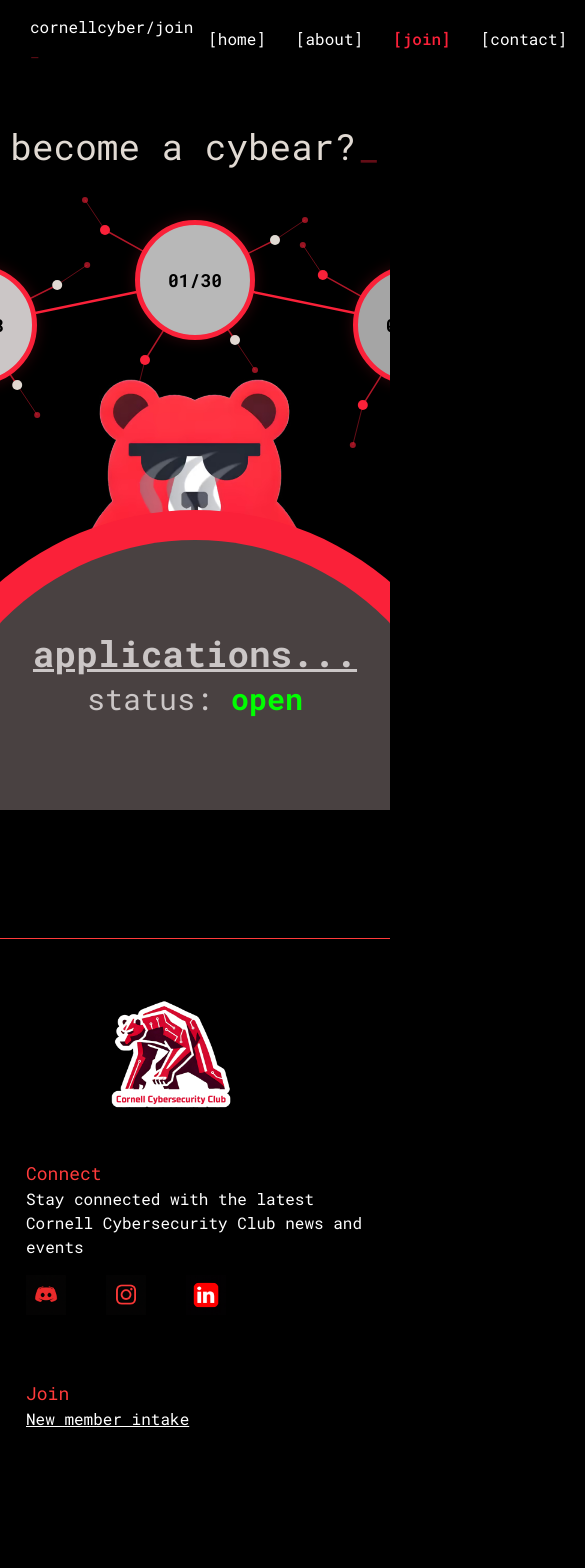
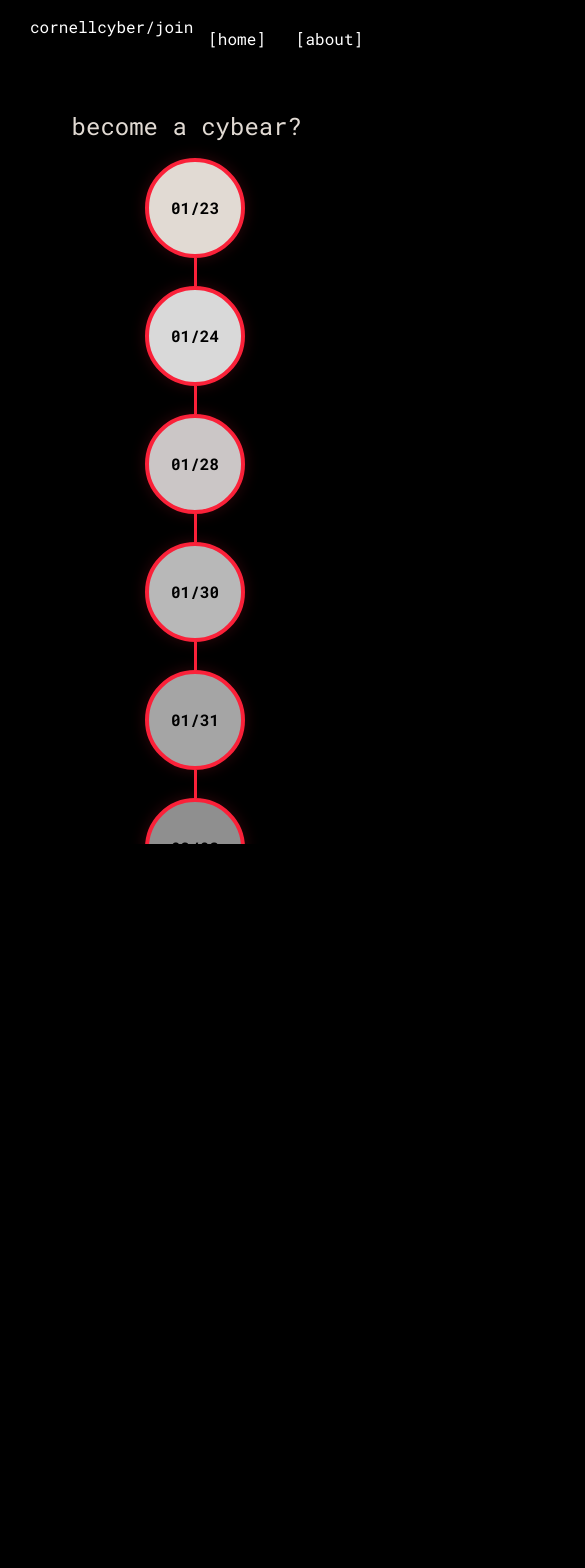
Before and after one commit to Cornell-Cybersecurity-Club/webdev-fa25, a React (Vite) app in the folder cyber-security-website/: page /join in a window 390 px wide. Shown: the top 1568 px of the page, 585 px wide, since content can reach past the window. After the commit the page ends 844 px from the top, so only its background shows below. Built offline with nearby package versions, Linux system fonts and the light colour scheme.

Commit message:
Fixed mobile version
.

```diff
--- a/cyber-security-website/src/pages/Join.css
+++ b/cyber-security-website/src/pages/Join.css
@@ -1,14 +1,23 @@
 @keyframes cursorBlink {
-  0%, 100% {
-    opacity: 1;
-  }
-  50% {
-    opacity: 0;
-  }
+  0%, 100% { opacity: 1; }
+  50% { opacity: 0; }
 }
 
 .cursor-blink {
   animation: cursorBlink 1s ease-in-out infinite;
+}
+
+html, body {
+  max-width: 100%;
+  overflow-x: hidden;
+  height: 100%;
+  margin: 0;
+  padding: 0;
+  background-color: black;
+}
+
+.relative.w-\[600px\] {
+  pointer-events: auto;
 }
 
 .date-circle {
@@ -28,31 +37,31 @@
   border: 3px solid #9e0000;
   border-radius: 12px;
   z-index: 51;
-  padding: 20px 30px 10px 10px;
+  padding: 20px 10px 10px 10px;
   overflow: hidden;
+  display: flex;
+  flex-direction: column;
+  justify-content: center;
 }
 
 .popup-content {
   font-family: "Roboto Mono", monospace;
   color: white;
-  padding-left: 12px;
 }
 
 .popup-header {
-  font-family: "Roboto Mono", monospace;
   font-size: 14px;
   font-weight: 600;
   color: white;
-  margin: -4px 0 8px 0;
+  margin-bottom: 8px;
   text-align: center;
 }
 
 .popup-body {
-  font-family: "Roboto Mono", monospace;
-  font-size: 12px;
+  font-size: 11px;
   color: white;
   margin: 0;
-  line-height: 1.4;
+  line-height: 1.3;
   text-align: center;
 }
 
@@ -62,18 +71,78 @@
   right: 4px;
   width: 24px;
   height: 24px;
-  padding: 0;
+  background: transparent;
   border: none;
-  background: transparent;
   color: #FA2139;
   font-size: 24px;
-  line-height: 1;
   cursor: pointer;
+}
+
+.mobile-popup {
+  position: relative;
+  width: 200px;
+  height: auto;
+  margin-top: 8px;
+  margin-bottom: 4px;
+}
+
+.mobile-timeline {
+  flex-direction: column;
+  align-items: center;
+  width: 100%;
+}
+
+.mobile-timeline-item {
   display: flex;
+  flex-direction: column;
+  align-items: center;
+  width: 100%;
+}
+
+.mobile-connector {
+  width: 3px;
+  height: 28px;
+  background: #FA2139;
+}
+
+.mobile-apps {
+  margin-top: 32px;
+  width: 100%;
+  max-width: 320px;
+  border-radius: 9999px 9999px 0 0;
+  border: 28px solid #FA2139;
+  border-bottom: none;
+  background: #494141;
+  display: flex;
+  flex-direction: column;
   align-items: center;
   justify-content: center;
+  gap: 8px;
+  padding: 28px 20px 20px;
 }
 
-.popup-close:hover {
-  color: #fa4460;
+.mobile-apps a {
+  font-family: "Roboto Mono", monospace;
+  color: #CBC6C6;
+  font-size: 22px;
+  font-weight: 700;
+  text-decoration: underline;
+  text-decoration-color: #CBC6C6;
+  transition: color 0.2s, text-decoration-color 0.2s;
 }
+
+.mobile-apps a:hover {
+  color: white;
+  text-decoration-color: white;
+}
+
+.mobile-apps p {
+  font-family: "Roboto Mono", monospace;
+  color: #CBC6C6;
+  font-size: 18px;
+}
+
+.mobile-apps p span {
+  color: #00FF00;
+  font-weight: 700;
+}
--- a/cyber-security-website/src/pages/Join.tsx
+++ b/cyber-security-website/src/pages/Join.tsx
@@ -10,90 +10,88 @@ const POPUP_CONTENT = [
   { header: "Club Fest", body: "Find us at club fest in Barton Hall!" },
   { header: "Info Session", body: "Join us for our info session in RPCC to learn more about the club." },
   { header: "Info Session", body: "Join us for our info session in RPCC to learn more about the club." },
-  { header: "Apps Close!", body: "We are no longer accepting club applications beyond this date. " },
+  { header: "Apps Close!", body: "We are no longer accepting club applications beyond this date." },
   { header: "Decisions Out!", body: "Welcoming our new members.." },
   { header: "Join Us!", body: "Stay tuned for next semester!" },
 ];
 
+const CIRCLE_DATA_RAW = [
+  { angle: -70, date: "01/23", bg: "#E1DAD3" },
+  { angle: -46.67, date: "01/24", bg: "#D9D9D9" },
+  { angle: -23.33, date: "01/28", bg: "#CBC6C6" },
+  { angle: 0, date: "01/30", bg: "#B8B8B8" },
+  { angle: 23.33, date: "01/31", bg: "#A5A5A5" },
+  { angle: 46.67, date: "02/03", bg: "#8F8F8F" },
+  { angle: 70, date: "02/10", bg: "#7A7A7A" },
+];
+
 const Join = () => {
   const [openPopups, setOpenPopups] = useState<Set<number>>(new Set());
-  const circleData = [
-    { angle: -70, date: "01/23", bg: "#E1DAD3" },
-    { angle: -46.67, date: "01/24", bg: "#D9D9D9" },
-    { angle: -23.33, date: "01/28", bg: "#CBC6C6" },
-    { angle: 0, date: "01/30", bg: "#B8B8B8" },
-    { angle: 23.33, date: "01/31", bg: "#A5A5A5" },
-    { angle: 46.67, date: "02/03", bg: "#8F8F8F" },
-    { angle: 70, date: "02/10", bg: "#7A7A7A" },
-  ].map(({ angle, date, bg }) => {
+
+  const toggle = (i: number) =>
+    setOpenPopups((prev) => {
+      const next = new Set(prev);
+      next.has(i) ? next.delete(i) : next.add(i);
+      return next;
+    });
+
+  const close = (e: React.MouseEvent, i: number) => {
+    e.stopPropagation();
+    setOpenPopups((prev) => {
+      const next = new Set(prev);
+      next.delete(i);
+      return next;
+    });
+  };
+
+  const circleData = CIRCLE_DATA_RAW.map(({ angle, date, bg }) => {
     const rad = (angle * Math.PI) / 180;
     const radius = 550;
     const circleSize = 120;
     const half = circleSize / 2;
-
     const left = 300 + radius * Math.sin(rad) - half;
     const bottom = radius * Math.cos(rad) - half - 20;
-
     const centerX = left + half;
     const centerY = 600 - (bottom + half);
-
     return { left, bottom, centerX, centerY, date, bg };
   });
 
   return (
-    <div className="w-full min-h-screen overflow-x-hidden flex flex-col items-center text-center relative bg-black">
-      <h1 className="mt-12 font-['Roboto_Mono'] text-[#E1DAD3] text-4xl mb-20 flex items-center justify-center gap-0.5">
+    <div className="w-full min-h-screen overflow-x-hidden flex flex-col items-center bg-black px-4">
+      <h1 className="mt-8 md:mt-12 font-['Roboto_Mono'] text-[#E1DAD3] text-2xl md:text-4xl mb-4 md:mb-20 flex items-center justify-center gap-0.5">
         become a cybear?
         <span className="cursor-blink text-[#FA2139]">_</span>
       </h1>
 
-      <div className="relative w-[600px] h-[600px] flex justify-center -mt-24 top-[60px] mb-11">
 
-        {/*network background thing*/}
+      <div className="hidden md:flex relative w-[600px] h-[600px] justify-center items-center scale-[0.55] sm:scale-[0.8] md:scale-100 origin-center my-auto">
         <svg
           className="absolute inset-0 w-full h-full z-0 pointer-events-none"
           viewBox="0 0 600 600"
           style={{ overflow: "visible" }}
         >
-          {/*arcs*/}
           {circleData.slice(0, -1).map((p, i) => {
             const next = circleData[i + 1];
             return (
-              <line
-                key={"main" + i}
-                x1={p.centerX}
-                y1={p.centerY}
-                x2={next.centerX}
-                y2={next.centerY}
-                stroke="#FA2139"
-                strokeWidth="2.5"
-              />
+              <line key={"main" + i} x1={p.centerX} y1={p.centerY} x2={next.centerX} y2={next.centerY} stroke="#FA2139" strokeWidth="2.5" />
             );
           })}
-
-          {/* scattered satellites/branching */}
           {circleData.map((p, i) => {
             const satellites = [
-              { dx: -90, dy: -50, branchX: -20, branchY: -30 }, // Added branching coordinates
+              { dx: -90, dy: -50, branchX: -20, branchY: -30 },
               { dx: 80, dy: -40, branchX: 30, branchY: -20 },
               { dx: -50, dy: 80, branchX: -10, branchY: 40 },
-              { dx: 40, dy: 60, branchX: 20, branchY: 30 },     // Extra satellite for density
+              { dx: 40, dy: 60, branchX: 20, branchY: 30 },
             ];
-
             return satellites.map((s, j) => {
               const x = p.centerX + s.dx;
               const y = p.centerY + s.dy;
               const bx = x + s.branchX;
               const by = y + s.branchY;
-
               return (
                 <g key={`sat-${i}-${j}`}>
-
                   <line x1={p.centerX} y1={p.centerY} x2={x} y2={y} stroke="#FA2139" strokeWidth="1.5" opacity="0.7" />
-
-
                   <line x1={x} y1={y} x2={bx} y2={by} stroke="#FA2139" strokeWidth="1" opacity="0.4" />
-
                   <circle cx={x} cy={y} r="5" fill={j % 2 === 0 ? "#FA2139" : "#E1DAD3"} />
                   <circle cx={bx} cy={by} r="3" fill="#FA2139" opacity="0.6" />
                 </g>
@@ -112,23 +110,10 @@ const Join = () => {
           <div
             key={i}
             className="date-circle absolute w-[120px] h-[120px] rounded-full border-[5px] border-[#FA2139] flex items-center justify-center z-10 shadow-[0_0_15px_rgba(250,33,57,0.2)]"
-            style={{
-              left: `${left}px`,
-              bottom: `${bottom}px`,
-              backgroundColor: bg,
-            }}
-            onClick={() =>
-              setOpenPopups((prev) => {
-                const next = new Set(prev);
-                if (next.has(i)) next.delete(i);
-                else next.add(i);
-                return next;
-              })
-            }
+            style={{ left: `${left}px`, bottom: `${bottom}px`, backgroundColor: bg }}
+            onClick={() => toggle(i)}
           >
-            <span className="font-['Roboto_Mono'] text-black text-lg font-semibold">
-              {date}
-            </span>
+            <span className="font-['Roboto_Mono'] text-black text-lg font-semibold">{date}</span>
           </div>
         ))}
 
@@ -139,47 +124,18 @@ const Join = () => {
           const circleW = 120;
           const circleH = 120;
           const offset = (POPUP_SIZE - circleH) / 2;
-
-          let popupStyle: { left: string; bottom: string };
+          let popupStyle: React.CSSProperties;
           if (dir === "right") {
-            popupStyle = {
-              left: `${left + circleW + gap}px`,
-              bottom: `${bottom - offset}px`,
-            };
+            popupStyle = { left: `${left + circleW + gap}px`, bottom: `${bottom - offset}px` };
           } else if (dir === "left") {
-            popupStyle = {
-              left: `${left - POPUP_SIZE - gap}px`,
-              bottom: `${bottom - offset}px`,
-            };
+            popupStyle = { left: `${left - POPUP_SIZE - gap}px`, bottom: `${bottom - offset}px` };
           } else {
-            popupStyle = {
-              left: `${300 - POPUP_SIZE / 2}px`,
-              bottom: `${50 + POPUP_UP_OFFSET + 100}px`,
-            };
+            popupStyle = { left: `${300 - POPUP_SIZE / 2}px`, bottom: `${50 + POPUP_UP_OFFSET + 100}px` };
           }
-
           const { header, body } = POPUP_CONTENT[i];
-
           return (
-            <div
-              key={i}
-              className="popup-square"
-              style={popupStyle}
-            >
-              <button
-                type="button"
-                className="popup-close"
-                onClick={() =>
-                  setOpenPopups((prev) => {
-                    const next = new Set(prev);
-                    next.delete(i);
-                    return next;
-                  })
-                }
-                aria-label="Close"
-              >
-                ×
-              </button>
+            <div key={i} className="popup-square" style={popupStyle}>
+              <button type="button" className="popup-close" onClick={(e) => close(e, i)}>×</button>
               <div className="popup-content">
                 <h3 className="popup-header">{header}</h3>
                 <p className="popup-body">{body}</p>
@@ -189,18 +145,42 @@ const Join = () => {
         })}
 
         <div className="absolute bottom-0 w-[600px] h-[300px] bg-[#494141] rounded-t-full border-[30px] border-b-0 border-[#FA2139] overflow-hidden z-20 flex flex-col items-center justify-center gap-2">
-          <a
-            href="https://docs.google.com/forms/u/0/"
-            target="_blank"
-            rel="noopener noreferrer"
-            className="font-['Roboto_Mono'] text-[#CBC6C6] text-4xl font-bold underline decoration-[#CBC6C6] hover:decoration-white hover:text-white transition-all transition-colors duration-200 cursor-pointer">
-            applications...
-          </a>
+
+         <a href="https://docs.google.com/forms/u/0/" target="_blank" rel="noopener noreferrer" className="font-['Roboto_Mono'] text-[#CBC6C6] text-4xl font-bold underline decoration-[#CBC6C6] hover:decoration-white hover:text-white transition-colors duration-200 cursor-pointer">applications</a>
           <p className="font-['Roboto_Mono'] text-[#CBC6C6] text-3xl">
             status: <span className="text-[#00FF00] font-bold">open</span>
           </p>
         </div>
+      </div>
 
+
+      <div className="flex md:hidden mobile-timeline">
+        {CIRCLE_DATA_RAW.map((item, i) => (
+          <div key={i} className="mobile-timeline-item">
+            {i > 0 && <div className="mobile-connector" />}
+            <div
+              className="date-circle w-[100px] h-[100px] rounded-full border-[4px] border-[#FA2139] flex items-center justify-center shadow-[0_0_15px_rgba(250,33,57,0.2)]"
+              style={{ backgroundColor: item.bg }}
+              onClick={() => toggle(i)}
+            >
+              <span className="font-['Roboto_Mono'] text-black text-base font-semibold">{item.date}</span>
+            </div>
+            {openPopups.has(i) && (
+              <div className="popup-square mobile-popup">
+                <button type="button" className="popup-close" onClick={(e) => close(e, i)}>×</button>
+                <div className="popup-content">
+                  <h3 className="popup-header">{POPUP_CONTENT[i].header}</h3>
+                  <p className="popup-body">{POPUP_CONTENT[i].body}</p>
+                </div>
+              </div>
+            )}
+          </div>
+        ))}
+
+        <div className="mobile-apps">
+          <a href="https://docs.google.com/forms/u/0/" target="_blank" rel="noopener noreferrer">applications</a>
+          <p>status: <span>open</span></p>
+        </div>
       </div>
     </div>
   );
```
